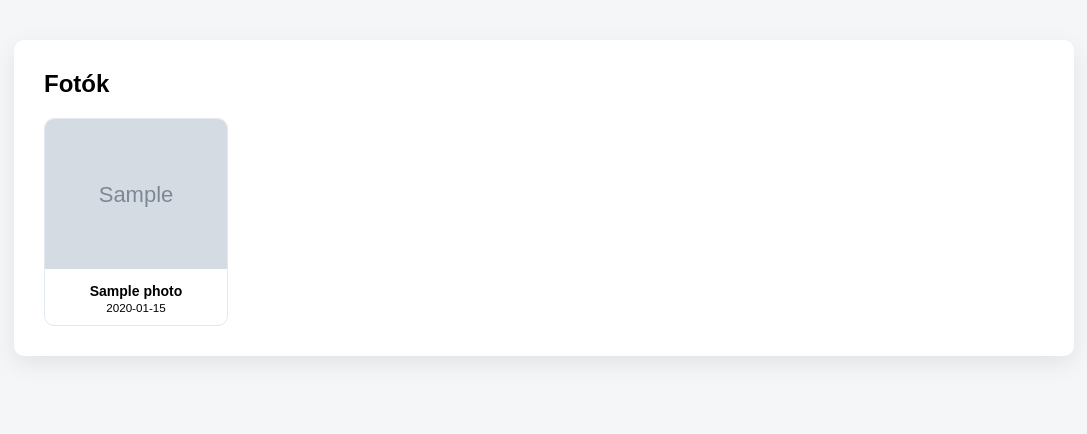
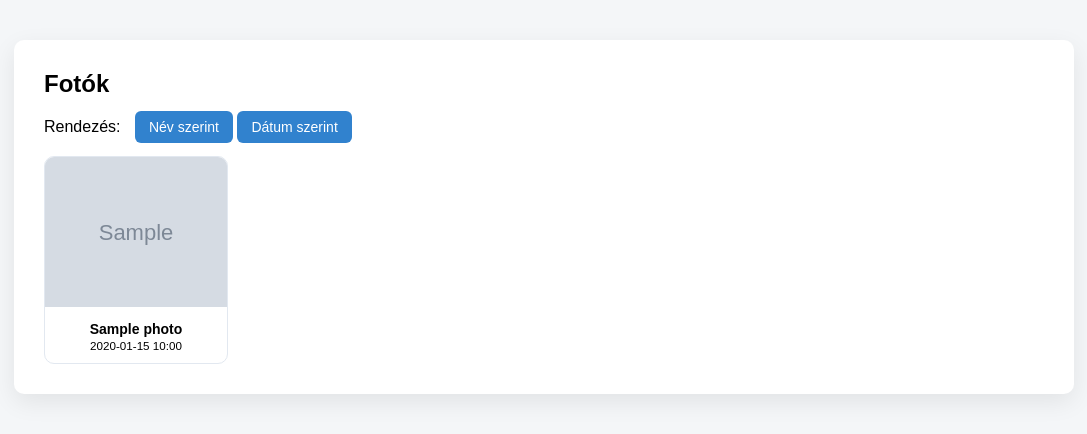
Before and after one commit to borpatika/Felhoalapu-elosztott-rendszerek-laboratorium, a Django app: page / in a window 1280 px wide. Shown: the part 48-482 px from the top of the page, without its empty margins (96-1183 px from the left). Run offline with Django 5.2, Linux system fonts and the light colour scheme; tables that the repository leaves empty hold one stand-in row (values such as "Sample post"); grey boxes marked "Sample" are stand-in pictures.

Commit message:
list photots sort

```diff
--- a/album/templates/album/photo_list.html
+++ b/album/templates/album/photo_list.html
@@ -3,6 +3,13 @@
 {% block content %}
 
 <h2>Fotók</h2>
+
+<div style="margin-bottom:20px;">
+    <span style="margin-right:10px;">Rendezés:</span>
+
+    <a class="btn" href="?sort=name">Név szerint</a>
+    <a class="btn" href="?sort=date">Dátum szerint</a>
+</div>
 
 <div class="grid">
     {% for photo in photos %}
@@ -12,7 +19,7 @@
             </a>
             <div class="card-body">
                 <strong>{{ photo.name }}</strong><br>
-                <small>{{ photo.uploaded_at|date:"Y-m-d" }}</small>
+                <small>{{ photo.uploaded_at|date:"Y-m-d H:i" }}</small>
             </div>
         </div>
     {% empty %}
```
